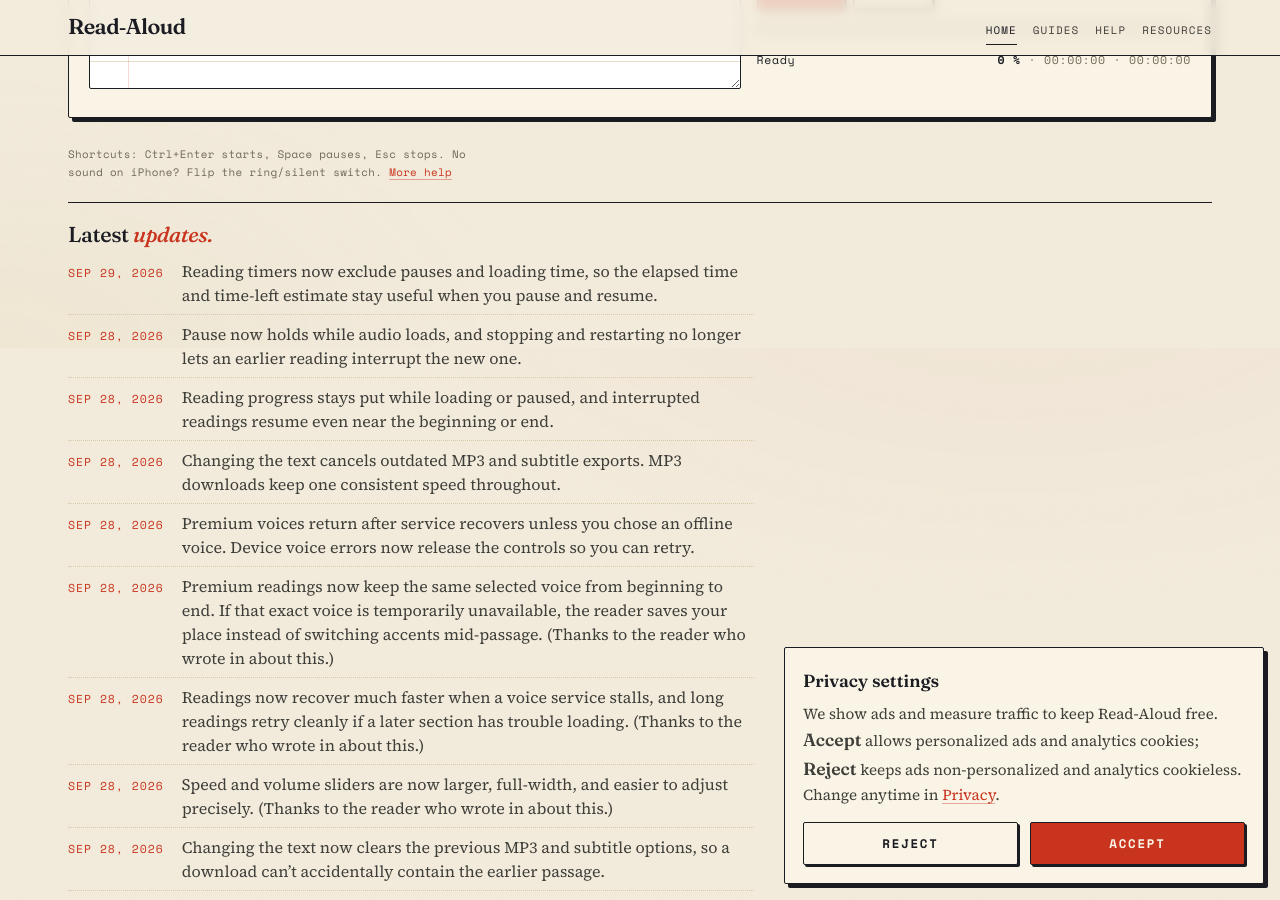
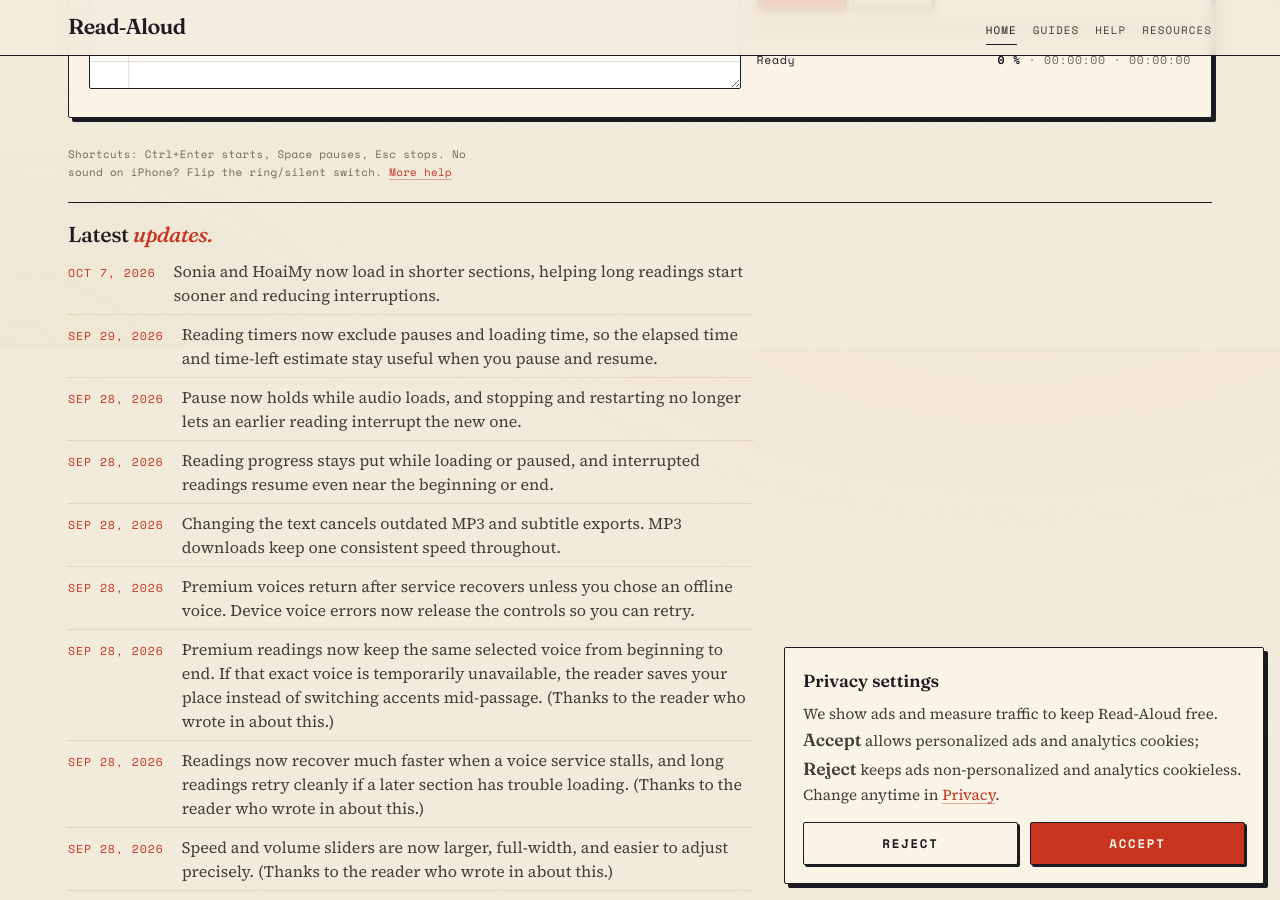
Before and after one commit to ndaly111/read-aloud, a Jekyll site: the page index.html, which Jekyll copies as it is, in a window 1280 px wide and 900 px high, scrolled down 552 px. Built offline with Jekyll 4.4.1, drawn with Linux system fonts in a browser that asks for light colours.

Commit message:
Publish approved update for premium voice reliability

```diff
--- a/index.html
+++ b/index.html
@@ -122,6 +122,10 @@
 <section class="updates-strip" aria-labelledby="updates-heading">
   <h2 id="updates-heading" class="updates-heading">Latest <em>updates.</em></h2>
   <ul class="updates-list">
+    <li>
+      <span class="upd-date">Oct 7, 2026</span>
+      <span class="upd-text">Sonia and HoaiMy now load in shorter sections, helping long readings start sooner and reducing interruptions.</span>
+    </li>
     <li>
       <span class="upd-date">Sep 29, 2026</span>
       <span class="upd-text">Reading timers now exclude pauses and loading time, so the elapsed time and time-left estimate stay useful when you pause and resume.</span>
```
